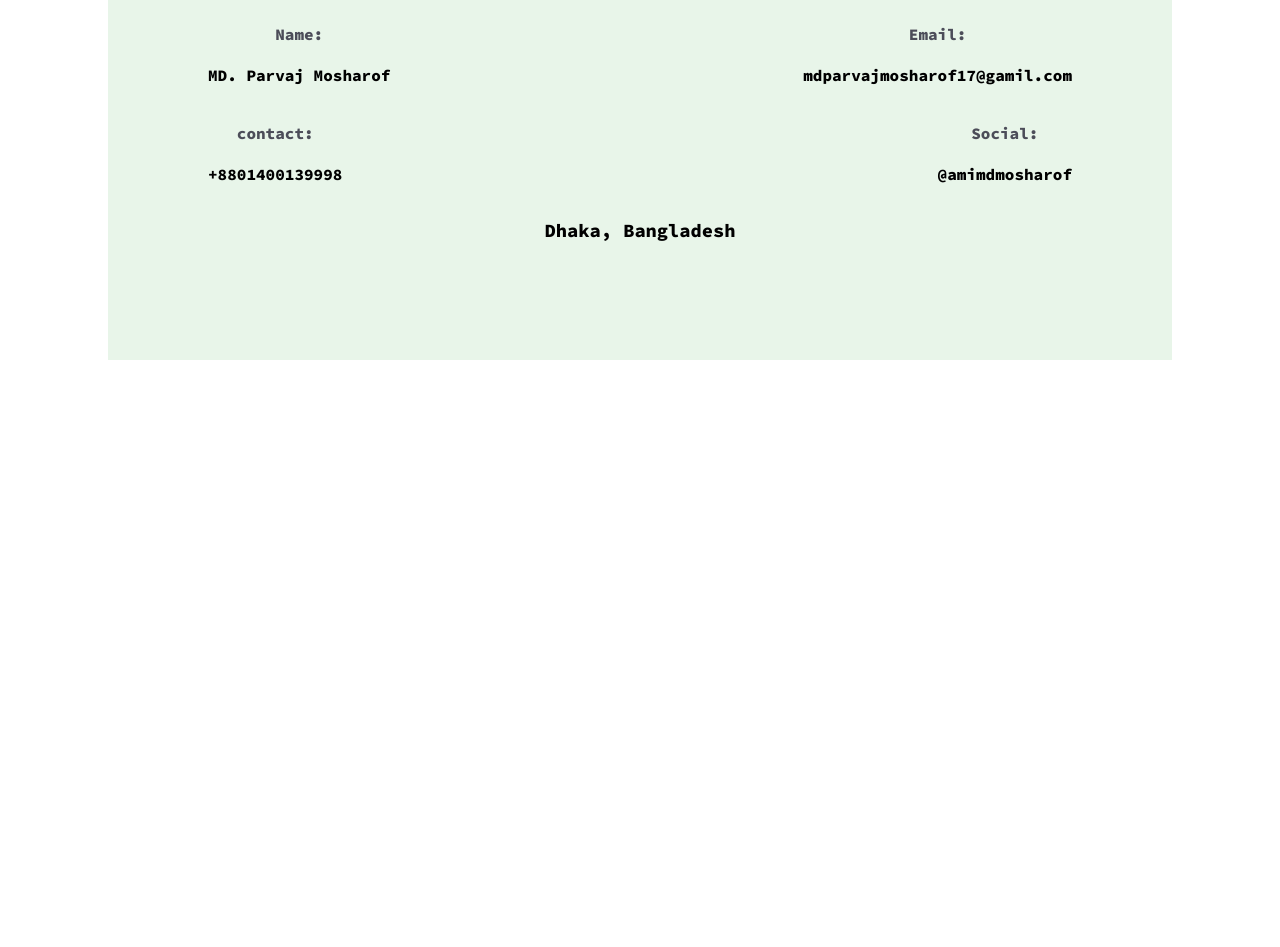
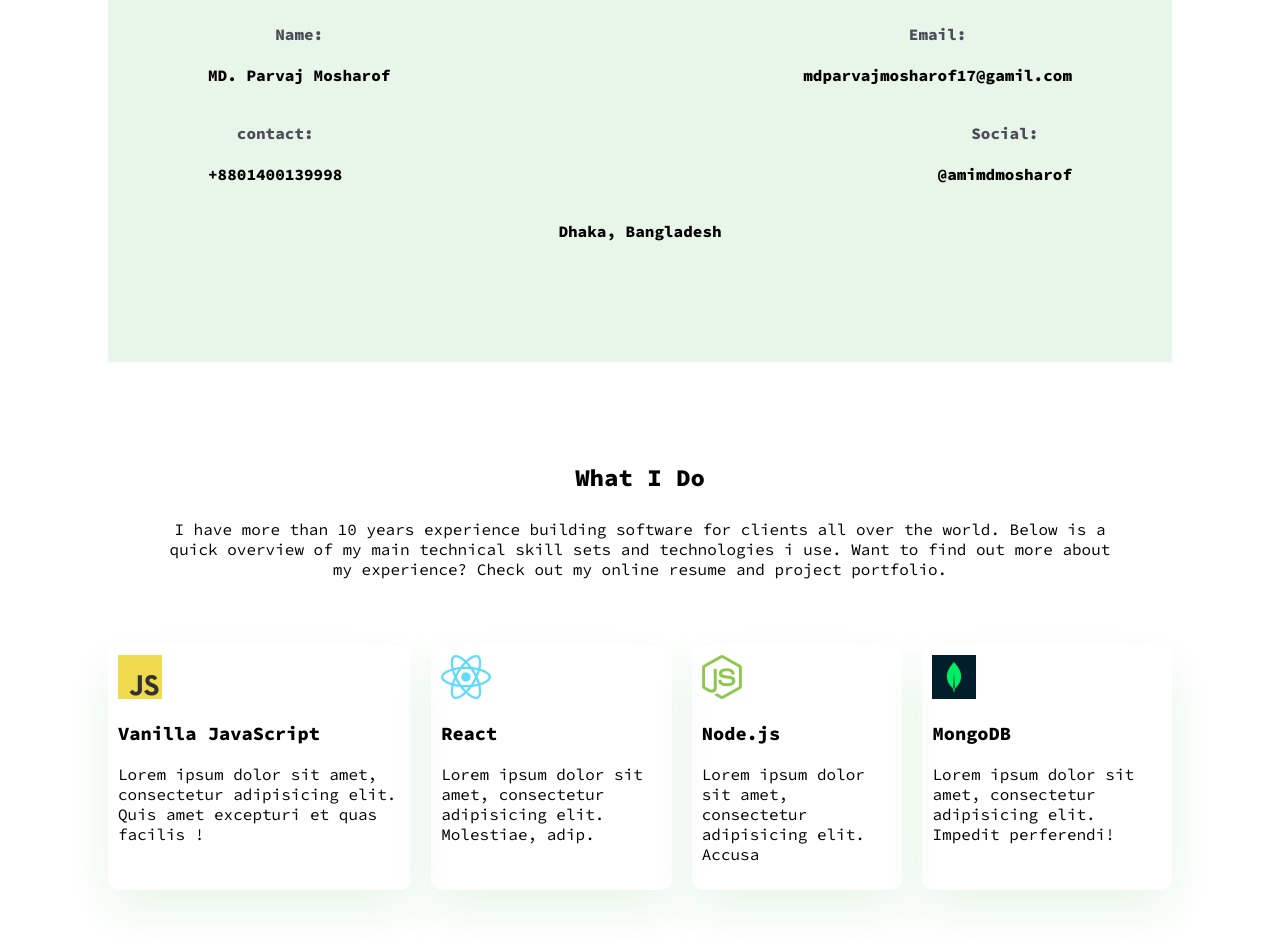
Before and after one commit to mdparvajmosharof/My-portfolio-ph, a plain HTML site: page index.html in a window 1280 px wide. Shown: the part 862-1809 px from the top of the page. Before the commit the page ends 1322 px from the top, so only its background shows below. Drawn offline with Linux system fonts and the light colour scheme.

Commit message:
what i do

```diff
--- a/index.html
+++ b/index.html
@@ -42,8 +42,8 @@
   </header>
   <main>
     <section class="about">
-      <h2 class="about-title">About Me</h2>
-      <p>I'm a problem solver at heart, and I love using code to create solutions. I specialize in building custom websites that fit your specific needs and budget. I'm always learning and growing, and I'm excited to see what projects we can bring to life together. Take a look at my work and let's connect!</p>
+      <h2 class="sec-title">About Me</h2>
+      <p class="sec-des">I'm a problem solver at heart, and I love using code to create solutions. I specialize in building custom websites that fit your specific needs and budget. I'm always learning and growing, and I'm excited to see what projects we can bring to life together. Take a look at my work and let's connect!</p>
       <div class="about-inf-cnt">
         <div class="about-inf">
           <h4 class="inf-title">Name:</h4>
@@ -65,8 +65,41 @@
           <p class="inf-des">@amimdmosharof</p>
         </div>
       </div>
-      <h3>Dhaka, Bangladesh</h3>
+      <h4>Dhaka, Bangladesh</h4>
     </section>
+   <!--  what i do -->
+   <section class="doing">
+     <h2 class="do-title">
+        What I Do
+     </h2>
+     <p class="do-des">
+       I have more than 10 years experience building software for clients all over the world. Below is a quick
+       overview of my main technical skill sets and technologies i use. Want to find out more about my experience?
+       Check out my online resume and project portfolio.
+     </p>
+     <div class="skill-container">
+       <div class="skill">
+         <img src="img/icons/js.png" alt="">
+         <h3 class="skill-title">Vanilla JavaScript</h3>
+         <p class="skill-des">Lorem ipsum dolor sit amet, consectetur adipisicing elit. Quis amet excepturi et quas facilis !</p>
+       </div>
+       <div class="skill">
+         <img src="img/icons/react.png" alt="">
+         <h3 class="skill-title">React</h3>
+         <p class="skill-des">Lorem ipsum dolor sit amet, consectetur adipisicing elit. Molestiae, adip.</p>
+       </div>
+       <div class="skill">
+         <img src="img/icons/nodejs.png" alt="">
+         <h3 class="skill-title">Node.js</h3>
+         <p class="skill-des">Lorem ipsum dolor sit amet, consectetur adipisicing elit. Accusa</p>
+       </div>
+       <div class="skill">
+         <img src="img/icons/mongo.png" alt="">
+         <h3 class="skill-title">MongoDB</h3>
+         <p class="skill-des">Lorem ipsum dolor sit amet, consectetur adipisicing elit. Impedit perferendi!</p>
+       </div>
+     </div>
+   </section>
   </main>
 </body>
 
--- a/styles/style.css
+++ b/styles/style.css
@@ -99,7 +99,7 @@ header{
   background-color: #E8F5E9;
   text-align: center;
 }
-.about > h2{
+.sec-title{
   color: darkslategrey;
 }
 .about-inf-cnt{
@@ -113,3 +113,32 @@ header{
 .inf-title{
   color: #4C4D59;
 }
+.doing{
+
+  margin: 100px;
+}
+.do-title{
+  text-align: center;
+  margin-bottom: 0;
+}
+.do-des{
+  text-align: center;
+  padding: 50px;
+  padding-top: 10px;
+}
+.skill-container{
+  display: flex;
+  justify-content: space-between;
+  align-content: center;
+  gap: 20px
+}
+.skill{
+  padding: 10px;
+  border: 0;
+  border-radius: 10px;
+  box-shadow: 0 20px 50px 0px #E8F5E9;
+
+}
+.skill-des{
+
+}
```
Also changed, not shown: img/icons/facebook.png (added), img/icons/insta.png (added), img/icons/js.png (added), img/icons/mongo.png (added), img/icons/nodejs.png (added), img/icons/react.png (added), img/icons/twitter.png (added).
